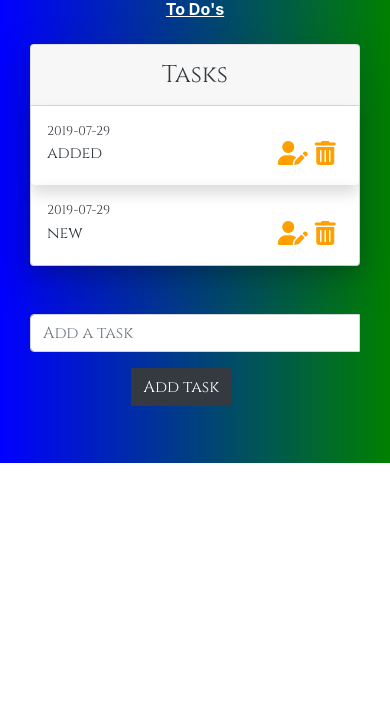
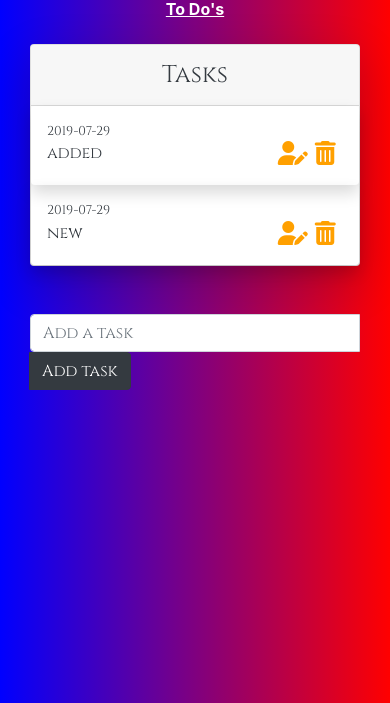
Before and after one commit to BinarySteve/taskapp, a Flask app: page / in a window 390 px wide. Shown: the top 703 px of the page. Run offline with Flask 2, Linux system fonts and the light colour scheme; data comes from the database, SQL or seed files in the repository; some libraries are stand-ins or nearby versions.

Commit message:
changed gradient for background

```diff
--- a/static/css/main.css
+++ b/static/css/main.css
@@ -3,8 +3,8 @@
 body, html {
     margin: 0;
     font-family: 'Merriweather', serif;
-    background-image: linear-gradient(90deg, blue, green);
-    background-repeat: no-repeat;
+    background-image: linear-gradient(-90deg, red 0%, blue 100%);
+
 
 
 }
@@ -21,13 +21,6 @@ a{
     font-family: Cinzel;
 
 
-}
-ul {
-    color: #000;
-}
-span{
-    float: right;
-    padding-right: 1em;
 }
 
 table, td, th {
@@ -94,11 +87,11 @@ td {
     .col-sm-4{
        margin: 25px 0;
     }
-    #addtaskbtn{
+    #addtodobtn{
         width: 100%;
         margin-bottom: 2em;
     }
-    #addtaskbtn{
+    #addtodobtn{
         position: relative;
         width: 100%;
         margin-top: 1em;
@@ -114,7 +107,7 @@ td {
     .col-sm-4{
        margin: 25px 0;
     }
-    #addtaskbtn{
+    #addtodobtn{
         position: relative;
         width: 100%;
         margin-top: 1em;
```
